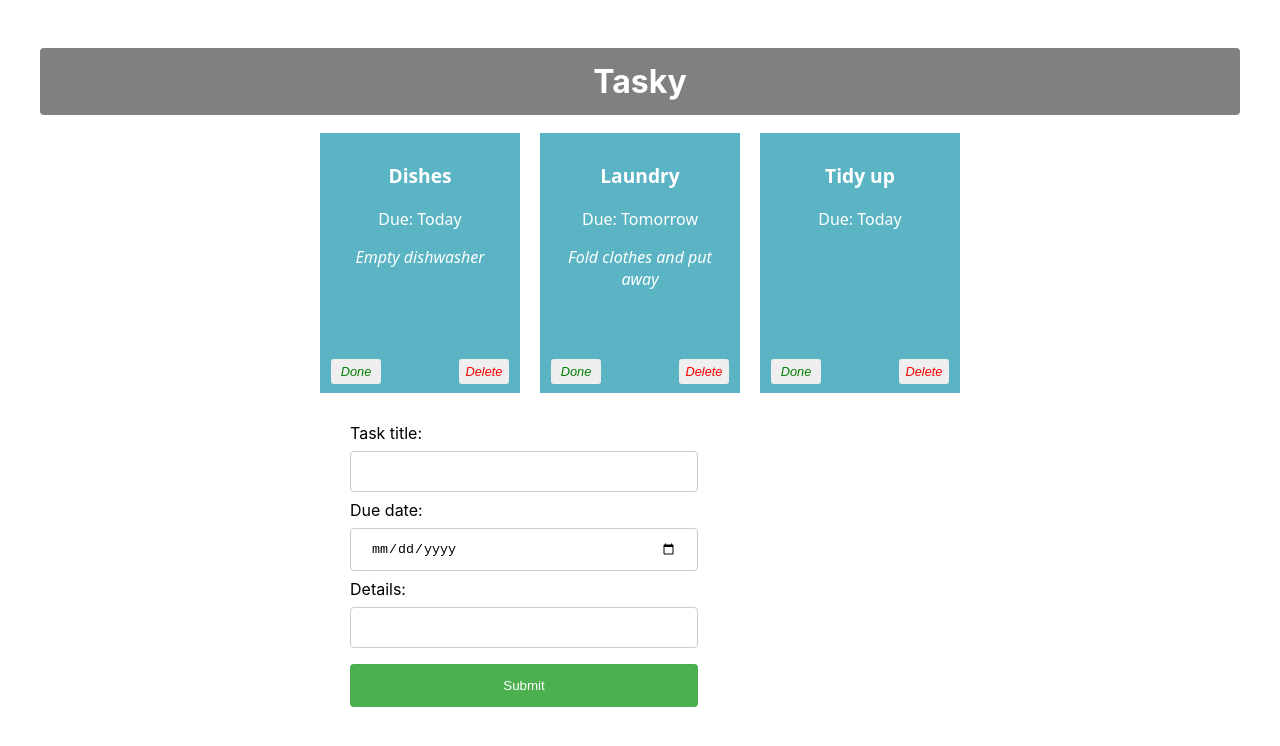
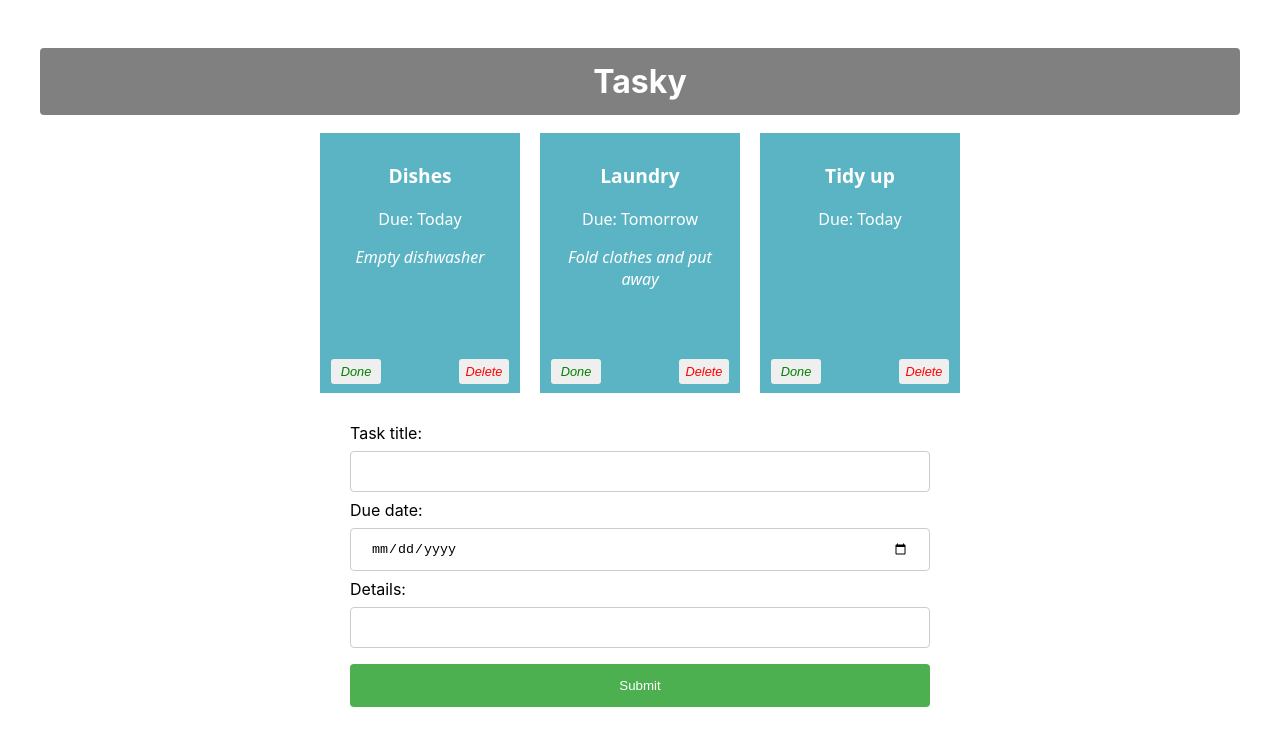
Before and after one commit to ShiqiQingxiang/react-basics-labs, a React (Create React App) app in the folder tasky/: page / in a window 1280 px wide. Shown: the top 746 px of the page. Built offline with nearby package versions, Linux system fonts and the light colour scheme.

Commit message:
Add task functionality

```diff
--- a/tasky/src/App.css
+++ b/tasky/src/App.css
@@ -1,5 +1,5 @@
 input[type=text], input[type=date] {
-  width: 60%;
+  width: 100%;
   padding: 12px 20px;
   margin: 8px 0;
   display: inline-block;
@@ -9,7 +9,7 @@ input[type=text], input[type=date] {
 }
 
 input[type=submit] {
-  width: 60%;
+  width: 100%;
   background-color: #4CAF50;
   color: white;
   padding: 14px 20px;
```
